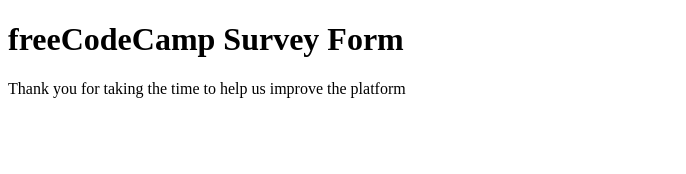
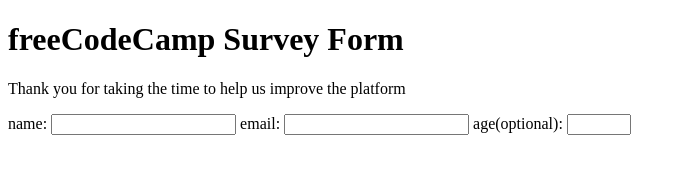
Before and after one commit to thedekerone/htmlChallenge, a plain HTML site: page index.html in a window 1280 px wide. Shown: the whole page, without its empty margins (0-686 px from the left). Drawn offline with Linux system fonts and the light colour scheme.

Commit message:
from 4 to 9

```diff
--- a/index.html
+++ b/index.html
@@ -10,8 +10,18 @@
     <h1 id="title">freeCodeCamp Survey Form</h1>
     <p id ="description">Thank you for taking the time to help us improve the platform</p>
     <form id ="survey-form">
-
-
+      <label>
+        name:
+        <input id="name" required type="text">
+      </label>
+      <label>
+        email:
+        <input id="email" required type="email">
+      </label>
+      <label>
+        age(optional):
+        <input id="number" min="0" max="120" type="number">
+      </label>
     </form>
     <script src="https://cdn.freecodecamp.org/testable-projects-fcc/v1/bundle.js"></script>
 
```
